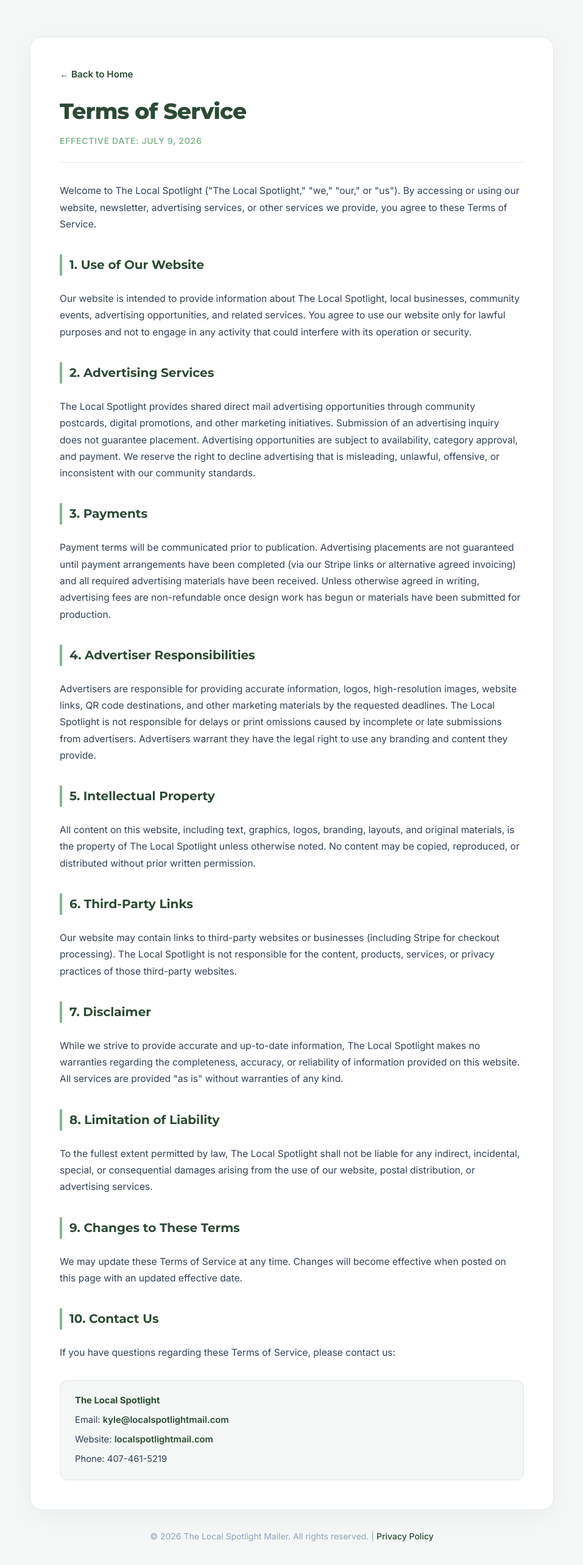
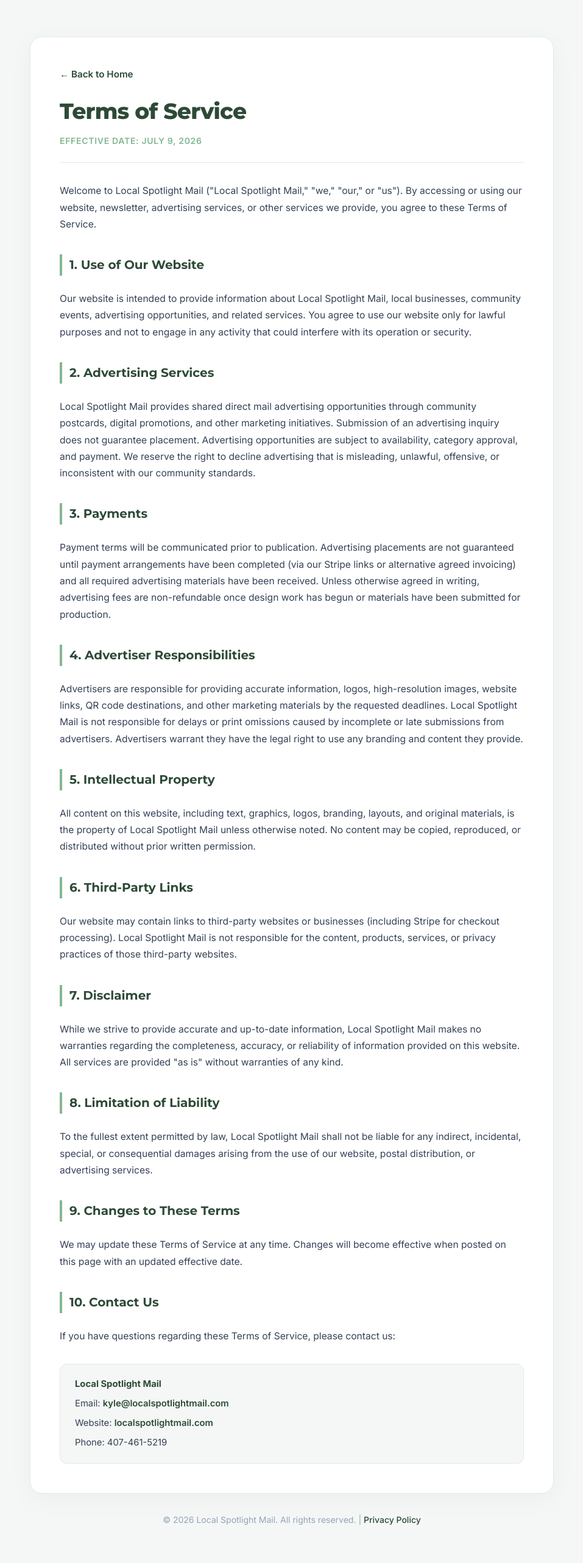
Before and after one commit to kanderson102/localspotlightmail, a Next.js app: page /terms in a window 1280 px wide. Shown: the top 2566 px of the page at 61% size, without its empty margins (161-1118 px from the left). Built offline with nearby package versions, Linux system fonts and the light colour scheme.

Commit message:
Update brand references to Local Spotlight Mail

```diff
--- a/app/layout.tsx
+++ b/app/layout.tsx
@@ -15,7 +15,7 @@ const inter = Inter({
 });
 
 export const metadata: Metadata = {
-  title: "The Local Spotlight | Premium Co-op Postcard Mailers",
+  title: "Local Spotlight Mail | Premium Co-op Postcard Mailers",
   description: "Get your business in front of targeted local doors for pennies per home. Exclusive category slots available.",
   icons: {
     icon: "/favicon.svg",
--- a/app/privacy/page.tsx
+++ b/app/privacy/page.tsx
@@ -16,7 +16,7 @@ export default function PrivacyPage() {
 
         <div className="legal-body">
           <p>
-            The Local Spotlight (&quot;we,&quot; &quot;our,&quot; or &quot;us&quot;) respects your privacy and is committed to protecting the personal information you provide to us through our website.
+            Local Spotlight Mail (&quot;we,&quot; &quot;our,&quot; or &quot;us&quot;) respects your privacy and is committed to protecting the personal information you provide to us through our website.
           </p>
 
           <h2 className="legal-section-title">Information We Collect</h2>
@@ -68,7 +68,7 @@ export default function PrivacyPage() {
           </p>
 
           <div className="legal-contact-box">
-            <p><strong>The Local Spotlight</strong></p>
+            <p><strong>Local Spotlight Mail</strong></p>
             <p>Email: <a href="mailto:kyle@localspotlightmail.com">kyle@localspotlightmail.com</a></p>
             <p>Website: <a href="https://localspotlightmail.com">localspotlightmail.com</a></p>
             <p>Phone: 407-461-5219</p>
@@ -77,7 +77,7 @@ export default function PrivacyPage() {
       </div>
 
       <footer className="legal-footer">
-        <p>&copy; {new Date().getFullYear()} The Local Spotlight Mailer. All rights reserved. | <a href="/terms">Terms of Service</a></p>
+        <p>&copy; {new Date().getFullYear()} Local Spotlight Mail. All rights reserved. | <a href="/terms">Terms of Service</a></p>
       </footer>
     </div>
   );
--- a/app/terms/page.tsx
+++ b/app/terms/page.tsx
@@ -16,17 +16,17 @@ export default function TermsPage() {
 
         <div className="legal-body">
           <p>
-            Welcome to The Local Spotlight (&quot;The Local Spotlight,&quot; &quot;we,&quot; &quot;our,&quot; or &quot;us&quot;). By accessing or using our website, newsletter, advertising services, or other services we provide, you agree to these Terms of Service.
+            Welcome to Local Spotlight Mail (&quot;Local Spotlight Mail,&quot; &quot;we,&quot; &quot;our,&quot; or &quot;us&quot;). By accessing or using our website, newsletter, advertising services, or other services we provide, you agree to these Terms of Service.
           </p>
 
           <h2 className="legal-section-title">1. Use of Our Website</h2>
           <p>
-            Our website is intended to provide information about The Local Spotlight, local businesses, community events, advertising opportunities, and related services. You agree to use our website only for lawful purposes and not to engage in any activity that could interfere with its operation or security.
+            Our website is intended to provide information about Local Spotlight Mail, local businesses, community events, advertising opportunities, and related services. You agree to use our website only for lawful purposes and not to engage in any activity that could interfere with its operation or security.
           </p>
 
           <h2 className="legal-section-title">2. Advertising Services</h2>
           <p>
-            The Local Spotlight provides shared direct mail advertising opportunities through community postcards, digital promotions, and other marketing initiatives. Submission of an advertising inquiry does not guarantee placement. Advertising opportunities are subject to availability, category approval, and payment. We reserve the right to decline advertising that is misleading, unlawful, offensive, or inconsistent with our community standards.
+            Local Spotlight Mail provides shared direct mail advertising opportunities through community postcards, digital promotions, and other marketing initiatives. Submission of an advertising inquiry does not guarantee placement. Advertising opportunities are subject to availability, category approval, and payment. We reserve the right to decline advertising that is misleading, unlawful, offensive, or inconsistent with our community standards.
           </p>
 
           <h2 className="legal-section-title">3. Payments</h2>
@@ -36,27 +36,27 @@ export default function TermsPage() {
 
           <h2 className="legal-section-title">4. Advertiser Responsibilities</h2>
           <p>
-            Advertisers are responsible for providing accurate information, logos, high-resolution images, website links, QR code destinations, and other marketing materials by the requested deadlines. The Local Spotlight is not responsible for delays or print omissions caused by incomplete or late submissions from advertisers. Advertisers warrant they have the legal right to use any branding and content they provide.
+            Advertisers are responsible for providing accurate information, logos, high-resolution images, website links, QR code destinations, and other marketing materials by the requested deadlines. Local Spotlight Mail is not responsible for delays or print omissions caused by incomplete or late submissions from advertisers. Advertisers warrant they have the legal right to use any branding and content they provide.
           </p>
 
           <h2 className="legal-section-title">5. Intellectual Property</h2>
           <p>
-            All content on this website, including text, graphics, logos, branding, layouts, and original materials, is the property of The Local Spotlight unless otherwise noted. No content may be copied, reproduced, or distributed without prior written permission.
+            All content on this website, including text, graphics, logos, branding, layouts, and original materials, is the property of Local Spotlight Mail unless otherwise noted. No content may be copied, reproduced, or distributed without prior written permission.
           </p>
 
           <h2 className="legal-section-title">6. Third-Party Links</h2>
           <p>
-            Our website may contain links to third-party websites or businesses (including Stripe for checkout processing). The Local Spotlight is not responsible for the content, products, services, or privacy practices of those third-party websites.
+            Our website may contain links to third-party websites or businesses (including Stripe for checkout processing). Local Spotlight Mail is not responsible for the content, products, services, or privacy practices of those third-party websites.
           </p>
 
           <h2 className="legal-section-title">7. Disclaimer</h2>
           <p>
-            While we strive to provide accurate and up-to-date information, The Local Spotlight makes no warranties regarding the completeness, accuracy, or reliability of information provided on this website. All services are provided &quot;as is&quot; without warranties of any kind.
+            While we strive to provide accurate and up-to-date information, Local Spotlight Mail makes no warranties regarding the completeness, accuracy, or reliability of information provided on this website. All services are provided &quot;as is&quot; without warranties of any kind.
           </p>
 
           <h2 className="legal-section-title">8. Limitation of Liability</h2>
           <p>
-            To the fullest extent permitted by law, The Local Spotlight shall not be liable for any indirect, incidental, special, or consequential damages arising from the use of our website, postal distribution, or advertising services.
+            To the fullest extent permitted by law, Local Spotlight Mail shall not be liable for any indirect, incidental, special, or consequential damages arising from the use of our website, postal distribution, or advertising services.
           </p>
 
           <h2 className="legal-section-title">9. Changes to These Terms</h2>
@@ -70,7 +70,7 @@ export default function TermsPage() {
           </p>
 
           <div className="legal-contact-box">
-            <p><strong>The Local Spotlight</strong></p>
+            <p><strong>Local Spotlight Mail</strong></p>
             <p>Email: <a href="mailto:kyle@localspotlightmail.com">kyle@localspotlightmail.com</a></p>
             <p>Website: <a href="https://localspotlightmail.com">localspotlightmail.com</a></p>
             <p>Phone: 407-461-5219</p>
@@ -79,7 +79,7 @@ export default function TermsPage() {
       </div>
 
       <footer className="legal-footer">
-        <p>&copy; {new Date().getFullYear()} The Local Spotlight Mailer. All rights reserved. | <a href="/privacy">Privacy Policy</a></p>
+        <p>&copy; {new Date().getFullYear()} Local Spotlight Mail. All rights reserved. | <a href="/privacy">Privacy Policy</a></p>
       </footer>
     </div>
   );
```
Also changed, not shown: app/page.tsx (+5 -6 lines).
